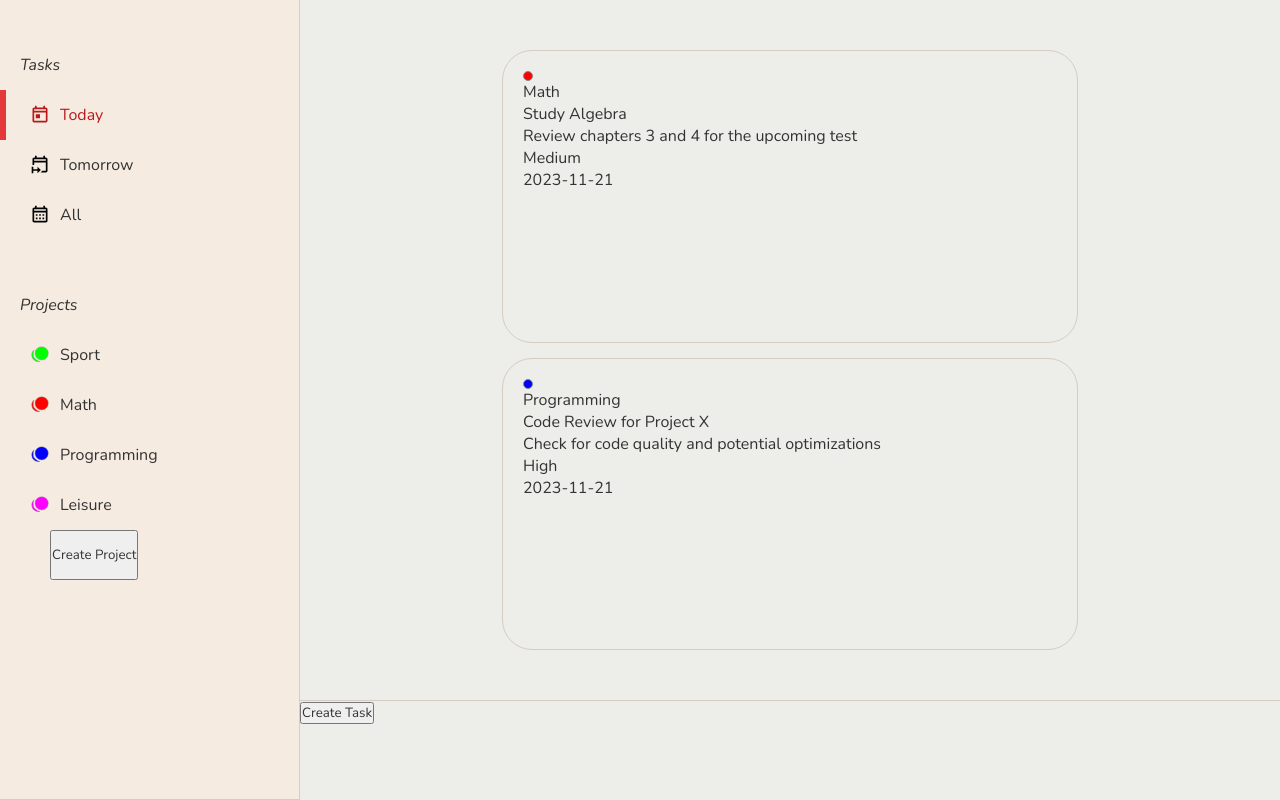
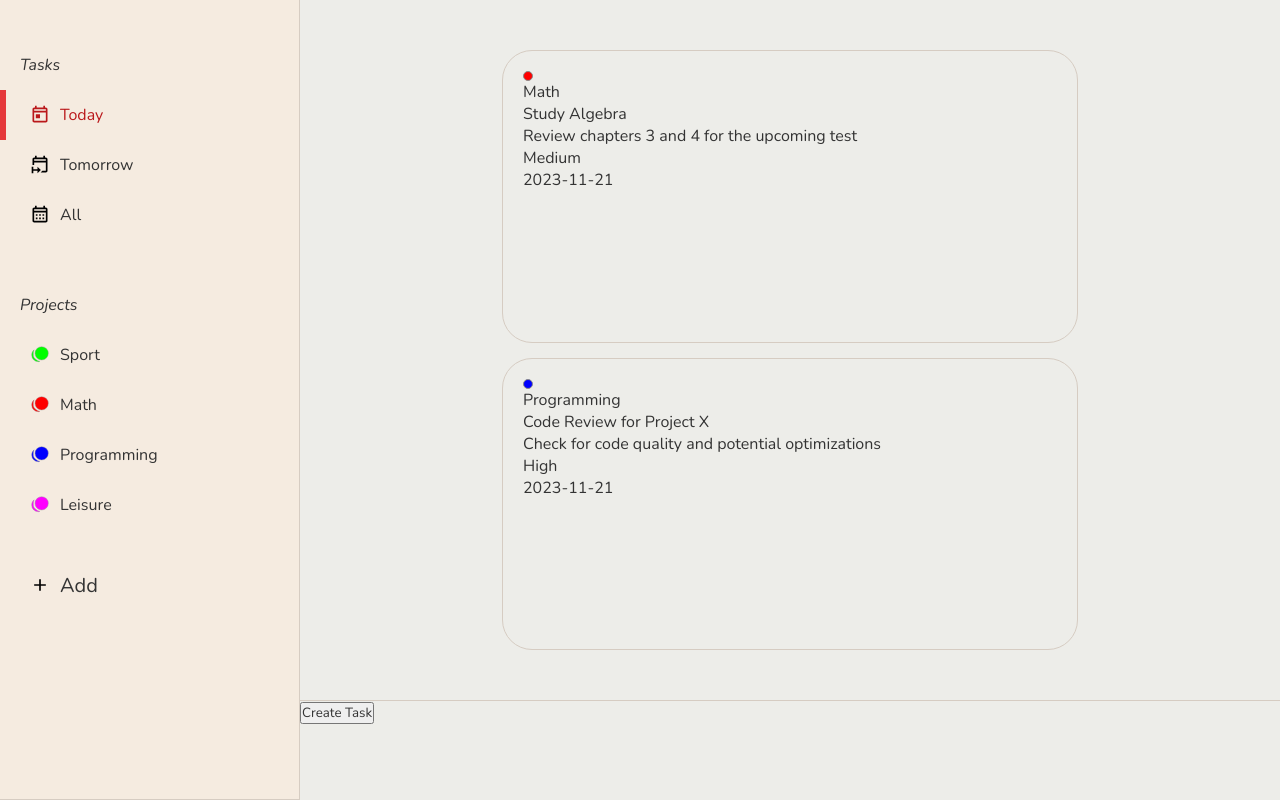
Before and after one commit to sevleo/TOP-NovaTask, a website built with webpack: page src/index.html in a window 1280 px wide. Built offline with nearby package versions, Linux system fonts and the light colour scheme.

Commit message:
add project button

```diff
--- a/requirements.txt
+++ b/requirements.txt
@@ -33,12 +33,15 @@
 # add icons to task filters
 # add ability to apply color for projects
 # change line "DOMModule.createRightDiv.createTasks(TaskModule.getTodayTasks());" to make this conditional - call function last called before dialog
-implement filter by projects
+# implement filter by projects
 style buttons to create new tasks and projects
 style tasks view
 save data
 add task completion checkbox and status
 add ability to delete tasks
+add sort by dates in all view
+add today date in today view
+add tomorrow date in tomorrow view
 
 
 
--- a/src/index.js
+++ b/src/index.js
@@ -980,9 +980,8 @@ const DOMModule = (function () {
             const leftSecondSection = document.querySelector('.left-second-section');
             const footerRightDiv = document.querySelector('.footer-right');
 
-            const createProjectButton = document.createElement('button');
+            const createProjectButton = document.createElement('div');
             createProjectButton.classList.add('create-project');
-            createProjectButton.textContent = 'Create Project';
             leftSecondSection.append(createProjectButton);
             createProjectButton.addEventListener('click', () => {
                 const newProjectDialog = document.querySelector('.new-project');
@@ -990,6 +989,15 @@ const DOMModule = (function () {
                 newProjectDialog.classList.add('displayed');
                 newProjectDialog.classList.remove('hidden');
             })
+
+
+            const createProjectButtonIcon = document.createElement('div');
+            createProjectButtonIcon.innerHTML = `<svg xmlns="http://www.w3.org/2000/svg" viewBox="0 0 24 24"><title>plus</title><path d="M19,13H13V19H11V13H5V11H11V5H13V11H19V13Z" /></svg>`;
+            createProjectButton.append(createProjectButtonIcon);
+
+            const createProjectButtonLabel = document.createElement('div');
+            createProjectButtonLabel.textContent = 'Add';
+            createProjectButton.append(createProjectButtonLabel);
 
 
             const createTaskButton = document.createElement('button');
--- a/src/styles.css
+++ b/src/styles.css
@@ -146,10 +146,17 @@ body {
 
 /* Left div layout */
 
-.left > .left-first-section,
+.left > .left-first-section {
+    margin-top: 40px;
+    overflow: auto;
+    flex: 0 0 200px;
+    /* margin-left: 10px; */
+}
+
 .left > .left-second-section {
     margin-top: 40px;
     overflow: auto;
+    flex: 1 0 200px;
     /* margin-left: 10px; */
 }
 
@@ -342,10 +349,35 @@ body {
     gap: 10px;
 }
 
-.left > .left-second-section button {
-    margin-left: 50px;
+.left > .left-second-section .create-project {
+    /* margin-left: 50px; */
+    margin-top: 30px;
+    padding-left: 30px;
     height: 50px;
+    display: flex;
+    width: 100%;
+    align-items: center;
+    gap: 10px;
+    /* justify-content: center; */
+    cursor: pointer;
+}
 
+.left > .left-second-section .create-project div {
+    /* font-style: italic; */
+    font-size: 20px;
+}
+
+.left > .left-second-section .create-project:hover {
+    background-color: #ba181b28;
+}
+
+.left > .left-second-section .create-project:active {
+    background-color: #ba181b5b
+}
+
+.left > .left-second-section .create-project > div:first-child{
+    height: 20px;
+    width: 20px;
 }
 
 
```
Also changed, not shown: dist/main.js.
